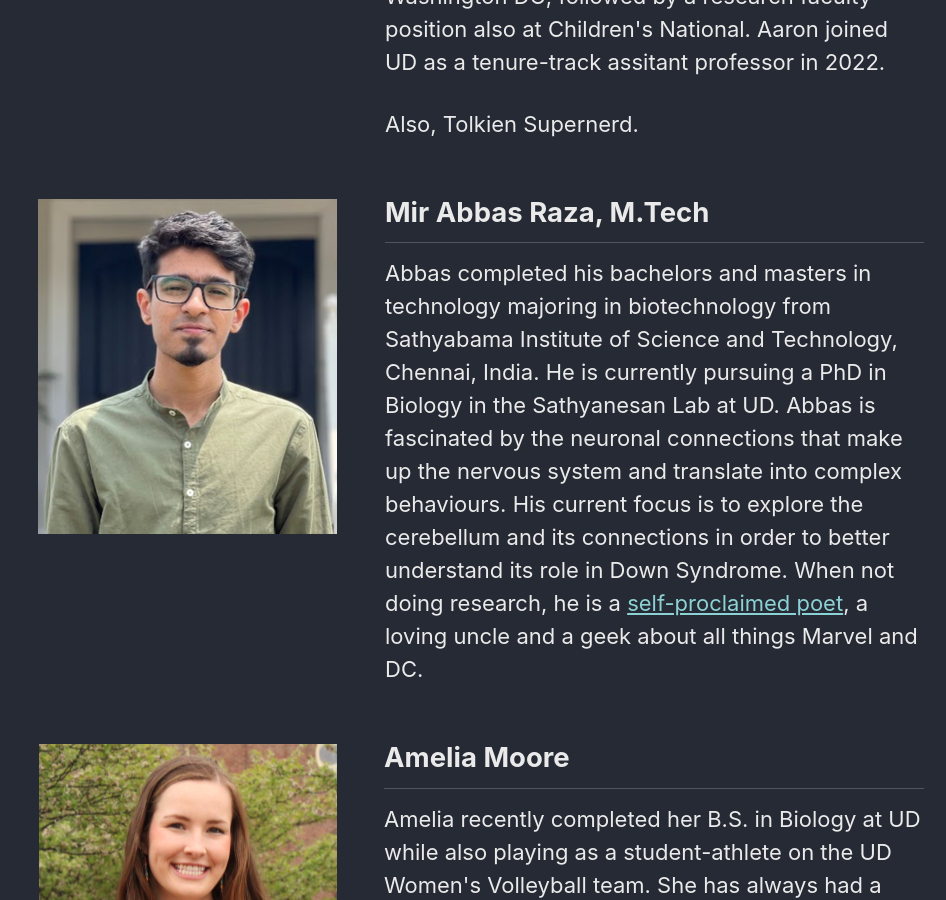
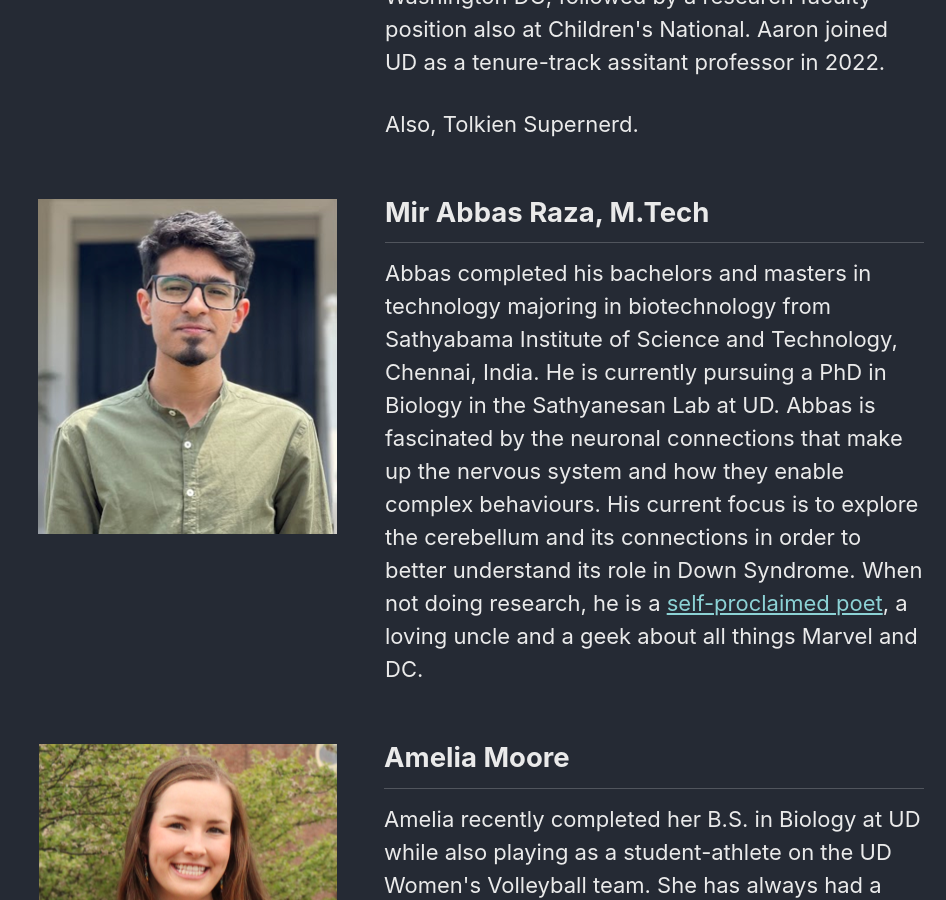
Before and after one commit to Sathyanesan-Lab/Sathyanesan-Lab.github.io, a Jekyll site: the page built from People/index.md, in a window 1280 px wide and 900 px high, scrolled down 768 px. Shown: the whole window, without its empty margins (334-1280 px from the left). Built offline with Jekyll 4.4.1, drawn with Linux system fonts in a browser that asks for light colours; cached includes are drawn as plain includes.

Commit message:
personnel edit 2

```diff
--- a/People/index.md
+++ b/People/index.md
@@ -24,7 +24,7 @@
     </div>
     <div class="splash-block">
       <h2>Mir Abbas Raza, M.Tech</h2>
-      <p>Abbas completed his bachelors and masters in technology majoring in biotechnology from Sathyabama Institute of Science and Technology, Chennai, India. He is currently pursuing a PhD in Biology in the Sathyanesan Lab at UD. Abbas is fascinated by the neuronal connections that make up the nervous system and translate into complex behaviours. His current focus is to explore the cerebellum and its connections in order to better understand its role in Down Syndrome. When not doing research, he is a <a href="https://www.amazon.com/Serenity-Ink-Mir-Abbas-Raza/dp/1948321084/ref=sr_1_1?crid=1D39H5T1NS7AV&keywords=serenity+in+ink+raza&qid=1691472798&sprefix=serenity+in+ink+raza%2Caps%2C199&sr=8-1">self-proclaimed poet</a>, a loving uncle and a geek about all things Marvel and DC.</p>
+      <p>Abbas completed his bachelors and masters in technology majoring in biotechnology from Sathyabama Institute of Science and Technology, Chennai, India. He is currently pursuing a PhD in Biology in the Sathyanesan Lab at UD. Abbas is fascinated by the neuronal connections that make up the nervous system and how they enable complex behaviours. His current focus is to explore the cerebellum and its connections in order to better understand its role in Down Syndrome. When not doing research, he is a <a href="https://www.amazon.com/Serenity-Ink-Mir-Abbas-Raza/dp/1948321084/ref=sr_1_1?crid=1D39H5T1NS7AV&keywords=serenity+in+ink+raza&qid=1691472798&sprefix=serenity+in+ink+raza%2Caps%2C199&sr=8-1">self-proclaimed poet</a>, a loving uncle and a geek about all things Marvel and DC.</p>
     </div>
   </div>
 </section>
```
